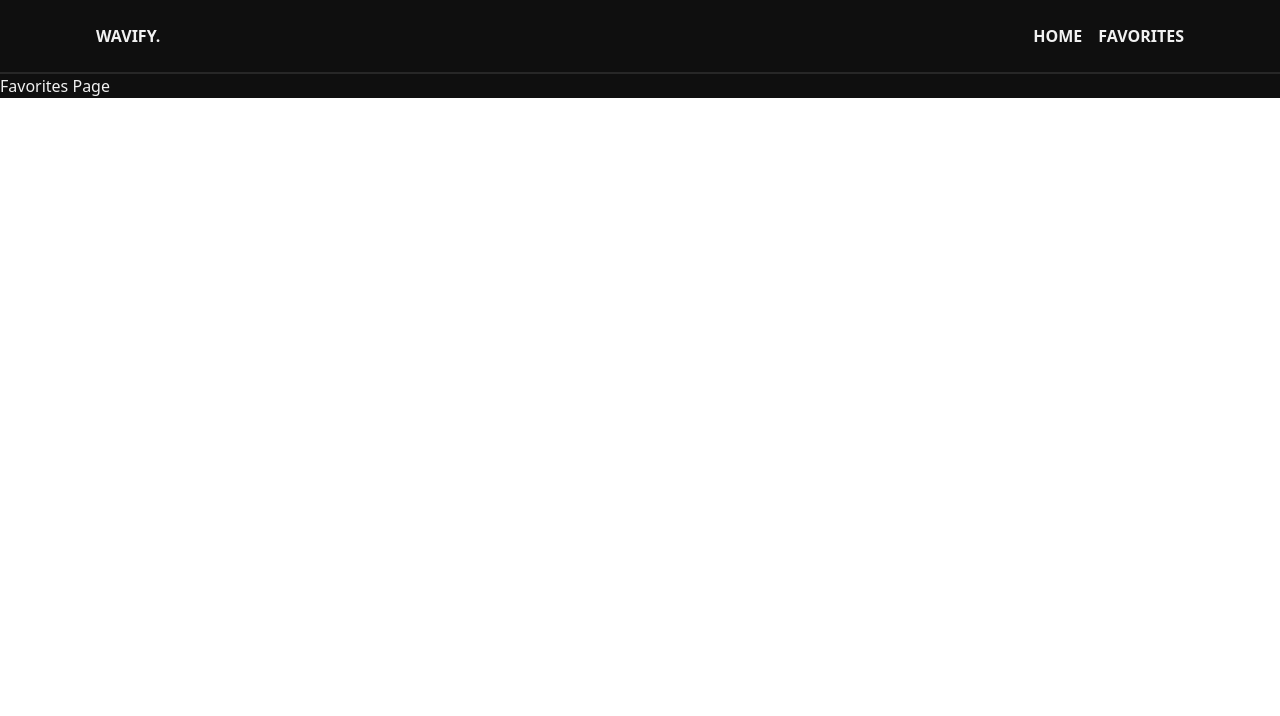
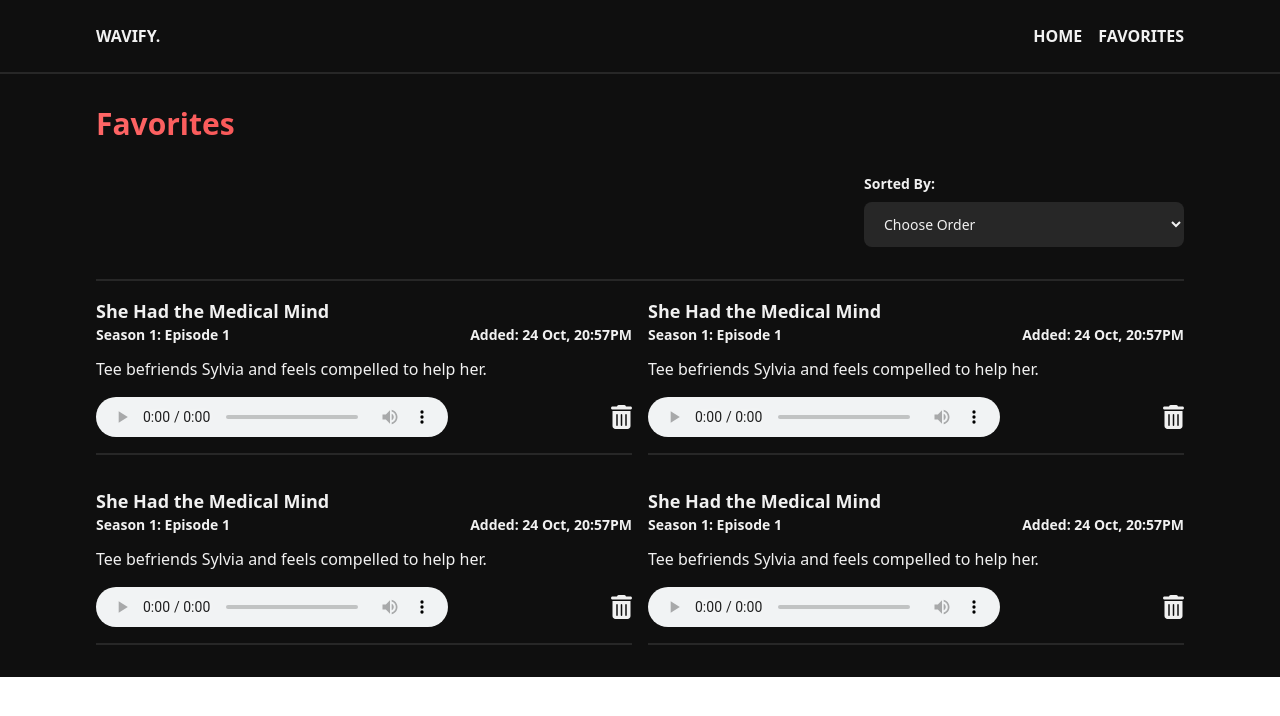
Before and after one commit to DylanGangat/DYLGAN162_FTO2304_GroupA_DylanGangat_PFCapstone, a React (Vite) app: page /favorite in a window 1280 px wide. Shown: the top 716 px of the page. Built offline with nearby package versions, Linux system fonts and the light colour scheme.

Commit message:
feat: Add JSX and Styling for Favorite Page

```diff
--- /dev/null
+++ b/src/components/FavoriteCard.jsx
@@ -0,0 +1,34 @@
+import { FontAwesomeIcon } from "@fortawesome/react-fontawesome";
+import { faTrashCan } from "@fortawesome/free-solid-svg-icons";
+
+const FavoriteCard = () => {
+  return (
+    <div className="border-secondary border-b-2 py-4">
+      <div>
+        <h4 className="text-lg font-bold">She Had the Medical Mind</h4>
+        <div className="justify-between gap-2 flex items-center">
+          <span className="text-sm font-semibold">Season 1: Episode 1</span>
+          <span className="text-sm font-semibold">Added: 24 Oct, 20:57PM</span>
+        </div>
+        <p className="mt-3">
+          Tee befriends Sylvia and feels compelled to help her.
+        </p>
+        <div className="mt-4 grid grid-cols-3 items-center gap-4">
+          <audio
+            className="col-span-2 max-h-10 w-full"
+            src="https://podcast-api.netlify.app/placeholder-audio.mp3"
+            controls
+          ></audio>
+
+          <FontAwesomeIcon
+            className="hover:text-accent-500 focus:text-accent-500 col-span-1 cursor-pointer justify-self-end transition duration-300"
+            icon={faTrashCan}
+            size="xl"
+          />
+        </div>
+      </div>
+    </div>
+  );
+};
+
+export default FavoriteCard;
--- /dev/null
+++ b/src/components/FavoriteSortDropdown.jsx
@@ -0,0 +1,25 @@
+const FavoriteSortDropdown = () => {
+  return (
+    <div className="mx-auto mr-0 mt-8 max-w-xs">
+      <label
+        htmlFor="favoriteSortDropdownLabel"
+        className="mb-2 block text-sm font-bold"
+      >
+        Sorted By:
+      </label>
+      <select
+        name="selectedSorting"
+        id="favoriteSortDropdownLabel"
+        className="bg-secondary focus:border-accent-500 focus:ring-accent-500 block w-full rounded-lg px-4 py-3 text-base text-sm"
+      >
+        <option value="">Choose Order</option>
+        <option value="a-z">A-Z</option>
+        <option value="z-a">Z-A</option>
+        <option value="ascending">Date Updated (Ascending Order)</option>
+        <option value="descending">Date Updated (Decending Order)</option>
+      </select>
+    </div>
+  );
+}
+
+export default FavoriteSortDropdown;
--- a/src/components/PodcastFilterPanel.jsx
+++ b/src/components/PodcastFilterPanel.jsx
@@ -2,26 +2,26 @@ const PodcastFilterPanel = () => {
   return (
     <div className="border-secondary mt-8 grid gap-4 border-t-2 pt-8 sm:auto-cols-fr sm:grid-flow-col">
       <div className="w-full">
-        <label htmlFor="input-label" className="mb-2 block text-sm font-bold">
+        <label htmlFor="filter" className="mb-2 block text-sm font-bold">
           Filter By Title
         </label>
         <input
           name="searchTitle"
           type="text"
-          id="input-label"
-          className="bg-secondary block w-full rounded-md px-4 py-3 text-base text-sm focus:border-blue-500 focus:ring-blue-500"
+          id="filter"
+          className="bg-secondary focus:border-accent-500 focus:ring-accent-500 block w-full rounded-md px-4 py-3 text-base text-sm"
           placeholder="Filter By Title"
         />
       </div>
 
       <div className="w-full">
-        <label htmlFor="sorting-label" className="mb-2 block text-sm font-bold">
+        <label htmlFor="sorting" className="mb-2 block text-sm font-bold">
           Sorted By:
         </label>
         <select
           name="selectedSorting"
-          id="sorting-label"
-          className="bg-secondary block w-full rounded-lg px-4 py-3 text-base text-sm focus:border-blue-500 focus:ring-blue-500"
+          id="sorting"
+          className="bg-secondary focus:border-accent-500 focus:ring-accent-500 block w-full rounded-lg px-4 py-3 text-base text-sm"
         >
           <option value="">Choose Order</option>
           <option value="a-z">A-Z</option>
@@ -32,13 +32,13 @@ const PodcastFilterPanel = () => {
       </div>
 
       <div className="w-full">
-        <label htmlFor="genre-label" className="mb-2 block text-sm font-bold">
+        <label htmlFor="genre" className="mb-2 block text-sm font-bold">
           Sort By Genre:
         </label>
         <select
           name="selectedGenre"
-          id="genre-label"
-          className="bg-secondary block w-full rounded-lg px-4 py-3 text-base text-sm focus:border-blue-500 focus:ring-blue-500"
+          id="genre"
+          className="bg-secondary focus:border-accent-500 focus:ring-accent-500 block w-full rounded-lg px-4 py-3 text-base text-sm"
         >
           <option value="">Choose Genre</option>
           <option value="1">Personal Growth</option>
--- a/src/pages/Favorite.jsx
+++ b/src/pages/Favorite.jsx
@@ -1,5 +1,25 @@
+import FavoriteCard from "../components/FavoriteCard";
+import FavoriteSortDropdown from "../components/FavoriteSortDropdown";
+
 const Favorite = () => {
-  return <>Favorites Page</>;
+  return (
+    <section className="py-8">
+      <div className="mx-auto max-w-6xl px-8">
+        <h1 className="from-accent-300 to-accent-600 bg-gradient-to-r bg-clip-text text-3xl font-bold text-transparent">
+          Favorites
+        </h1>
+
+        <FavoriteSortDropdown />
+
+        <div className="border-secondary grid-cols-episode mt-8 grid gap-4 border-t-2">
+          <FavoriteCard />
+          <FavoriteCard />
+          <FavoriteCard />
+          <FavoriteCard />
+        </div>
+      </div>
+    </section>
+  );
 };
 
 export default Favorite;
```
